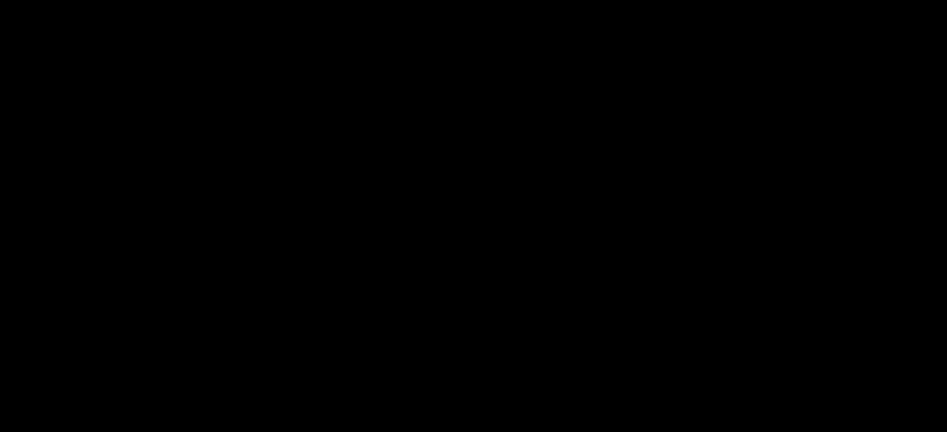
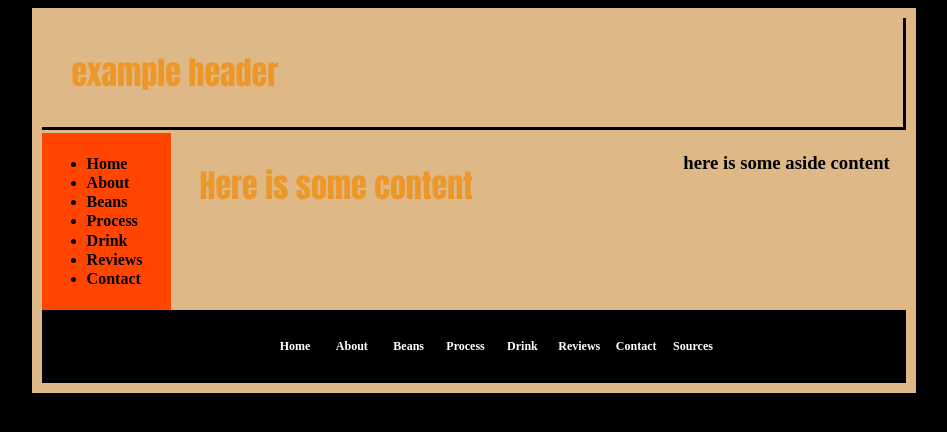
Before and after one commit to JackHouk/JackHouk.github.io, a plain HTML site: page index.html in a window 1280 px wide. Shown: the whole page, without its empty margins (166-1113 px from the left). Drawn offline with Linux system fonts and the light colour scheme.

Commit message:
Revert "created test page to see if it is hosted correctly"
This reverts commit e89c9487850f2ed9294ae49d037a76fa5993b404.

```diff
--- a/index.html
+++ b/index.html
@@ -9,6 +9,43 @@ Jack Houk 2016
 	<link href="style.css" rel="stylesheet" type="text/css">
 </head>
 <body>
-	does this work?
+	<div class="wrapper">
+		<header>
+			<h1>example header</h1>
+		</header>
+        <div class="flexbox">
+            <nav>
+                <ul>
+                    <li><a href="index.html">Home</a></li>
+                    <li><a href="about.html">About</a></li>
+                    <li><a href="beans.html">Beans</a></li>
+                    <li><a href="process.html">Process</a></li>
+                    <li><a href="drink.html">Drink</a></li>
+                    <li><a href="coffee_reviews.html">Reviews</a></li>
+                    <li><a href="contact.html">Contact</a></li>
+                </ul>
+            </nav>
+            <div class="content">
+                <h1>Here is some content</h1>
+            </div>
+            <aside>
+                <h3> here is some aside content</h3>
+            </aside>
+        </div>
+		<footer>
+			<div class="directory">
+				<ul class="botnav">
+                    <li><a href="index.html">Home</a></li>
+                    <li><a href="about.html">About</a></li>
+                    <li><a href="beans.html">Beans</a></li>
+                    <li><a href="process.html">Process</a></li>
+                    <li><a href="drink.html">Drink</a></li>
+                    <li><a href="coffee_reviews.html">Reviews</a></li>
+                    <li><a href="contact.html">Contact</a></li>
+                    <li><a href="sources.html">Sources</a></li>
+			     </ul>
+                        </div>
+		</footer>
+	</div>
 </body>
 </html>
```
